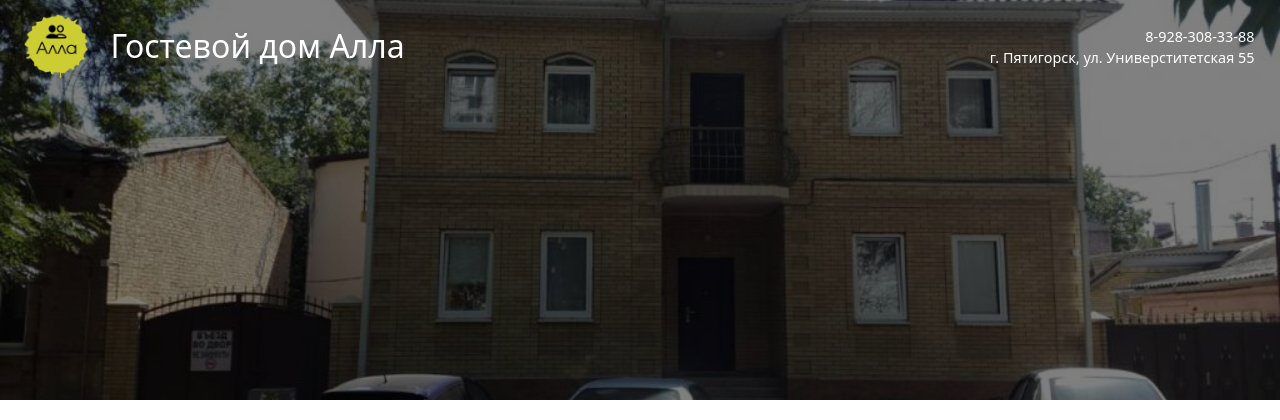
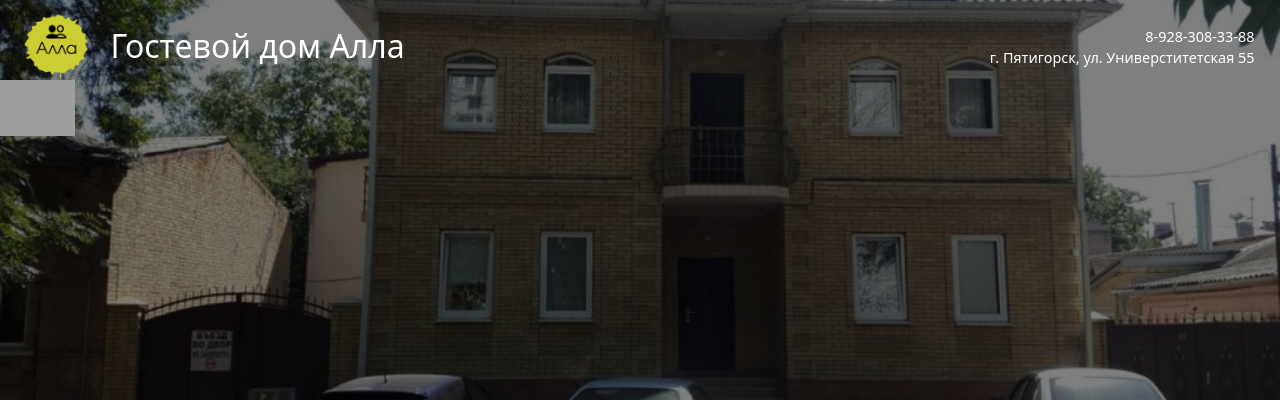
Before and after one commit to samiroutka/hotelAlla, a Django app: page / in a window 1280 px wide. Shown: the top 420 px of the page. Run offline with Django 4.2, Linux system fonts and the light colour scheme; data comes from the database, SQL or seed files in the repository; both versions use the stored data as it was after the commit; style sheets or scripts are compiled from the project's sources; some libraries are stand-ins or nearby versions; grey boxes are pictures that could not be loaded.

Commit message:
edem widget

```diff
--- a/main/static/css/index.css
+++ b/main/static/css/index.css
@@ -46,6 +46,16 @@ header {
       width: 75%;
       align-self: center;
       font-size: 7vw; }
+    header .name .widget {
+      height: 70%;
+      position: absolute;
+      bottom: 0;
+      left: 0;
+      display: block;
+      transform: translateY(100%); }
+      header .name .widget img {
+        width: 100%;
+        height: 100%; }
   header .info {
     margin: 0 auto;
     margin-top: 5%;
--- a/main/static/css/index.scss
+++ b/main/static/css/index.scss
@@ -55,6 +55,18 @@ header{
       width: 75%;
       align-self: center;
       font-size: 7vw;
+    }
+    .widget{
+      height: 70%;
+      position: absolute;
+      bottom: 0;
+      left: 0;
+      display: block;
+      transform: translateY(100%);
+      img{
+        width: 100%;
+        height: 100%;
+      }
     }
   }
   .info{
--- a/main/templates/index.html
+++ b/main/templates/index.html
@@ -38,6 +38,7 @@
   <div class="name">
     <img src="{% static 'main/static/css/images/logo.png' %}" alt="" class="logo">
     <div class="title">Гостевой дом Алла</div>
+    <a class="widget" href="https://edem-v-gosti.ru/" title="Едем-в-Гости.ру - российский сервис онлайн-бронирования гостиниц, квартир и жилья" target="_blank"><img alt="Едем-в-Гости.ру - российский сервис онлайн-бронирования гостиниц, квартир и жилья" src="https://edem-v-gosti.ru/local/templates/.default/images/vidget.png"></a>
   </div>
   <div class="info">
     <p class="phone">8-928-308-33-88</p>
```
Also changed, not shown: server_comands.txt (+10 -0 lines), db.sqlite3.
